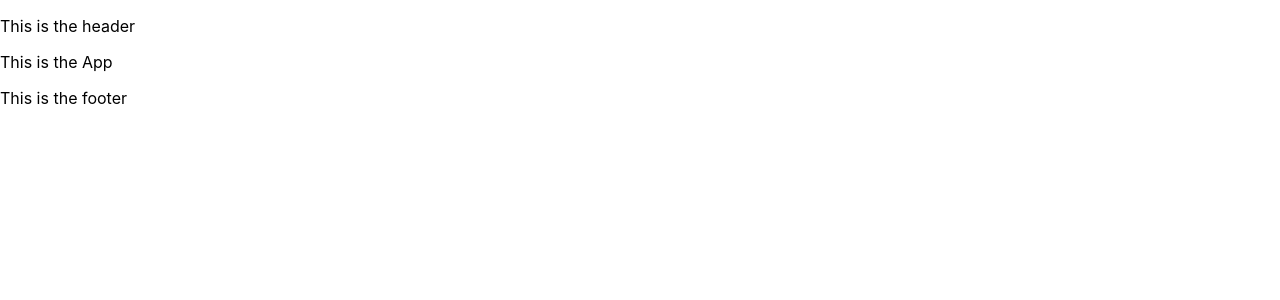
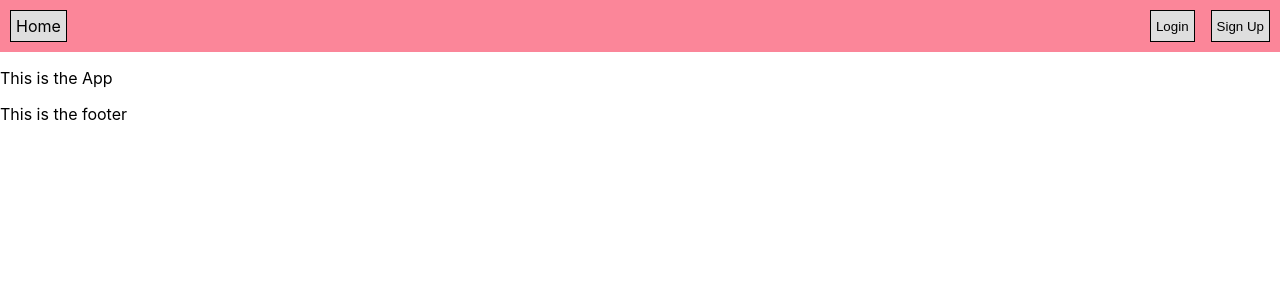
Before and after one commit to jacksonalvarez12/CSCI4300-TermProject, a React (Create React App) app in the folder react-app/: page / in a window 1280 px wide. Shown: the top 300 px of the page. Built offline with nearby package versions, Linux system fonts and the light colour scheme.

Commit message:
Unfinished header

```diff
--- a/react-app/src/HeaderComponent/Header.css
+++ b/react-app/src/HeaderComponent/Header.css
@@ -0,0 +1,38 @@
+header {
+    display: flex;
+    flex-direction: row;
+    justify-content: space-between;
+    padding: 10px;
+    background-color: rgb(251, 134, 153);
+}
+
+.home-button {
+    text-decoration: none;
+    color: black;
+    padding: 5px;
+    border: 1px solid black;
+    background-color: rgb(222, 222, 222);
+    margin: auto 0;
+}
+
+.home-button:hover {
+    background-color: white;
+}
+
+.login-container {
+    display: flex;
+    flex-direction: row;
+    gap: 1em;
+}
+
+.login-container button {
+    color: black;
+    padding: 5px;
+    border: 1px solid black;
+    background-color: rgb(222, 222, 222);
+}
+
+.login-container button:hover {
+    cursor: pointer;
+    background-color: white;
+}
--- a/react-app/src/HeaderComponent/Header.js
+++ b/react-app/src/HeaderComponent/Header.js
@@ -1,9 +1,42 @@
 import './Header.css';
+import '../index.js';
+import React from 'react';
 
-const Header = () => {
-    return (
-        <p>This is the header</p>
-    );
+
+export default class Header extends React.Component {
+    constructor(props) {
+        super(props);
+        this.state = {auth: this.props.auth};
+
+        this.loginHTML = this.getLogin();
+    }
+
+    render() {
+        return <header>
+            <a className="home-button" href="/">Home {this.auth}</a>
+            {this.loginHTML}
+        </header>
+    }
+
+    getLogin() {
+        return <div className='login-container'>
+                <button onClick={this.login}>Login</button>
+                <button>Sign Up</button>
+            </div>;
+        /*alert(this.state.auth);
+        if (this.state.auth) {
+            return <p>Logged in</p>;
+        } else {
+            return <div className='login-container'>
+                <button onClick={this.login}>Login</button>
+                <button>Sign Up</button>
+            </div>;
+        }*/
+    }
+
+    login() {
+        this.setState({
+            auth: true
+        });
+    }
 }
-
-export default Header;
--- a/react-app/src/index.js
+++ b/react-app/src/index.js
@@ -8,8 +8,8 @@ import Footer from './FooterComponent/Footer';
 const root = ReactDOM.createRoot(document.getElementById('root'));
 root.render(
   <>
-    <Header/>
-    <App />
+    <Header auth={false}/>
+    <App/>
     <Footer/>
   </>
 );
```
